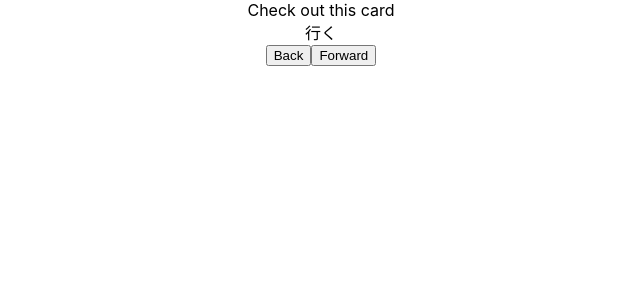
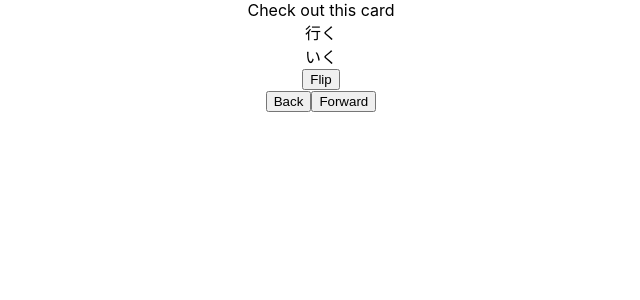
Before and after one commit to licebeam/kaze-app, a React (Create React App) app: page / in a window 1280 px wide. Shown: the top 300 px of the page, without its empty margins (319-959 px from the left). Built offline with nearby package versions, Linux system fonts and the light colour scheme.

Commit message:
adds basic information to cards

```diff
--- a/src/components/Card.jsx
+++ b/src/components/Card.jsx
@@ -1,14 +1,37 @@
 import React, { Component } from 'react';
 
 class Card extends Component {
+  state = { flipped: false }
+
+  flipCard = () => {
+    this.setState({ flipped: !this.state.flipped })
+  }
+
+  componentDidUpdate(prevProps) {
+    if (prevProps.place !== this.props.place) {
+      this.setState({ flipped: false })
+    }
+  }
   render() {
     const { cards, place } = this.props;
+    const { flipped } = this.state;
+
     return (
       <div> Check out this card
-        <div>
-          {cards[place].kan}
-        </div>
-      </div>
+        {flipped ? (
+          <div>
+            {cards[place].english}
+          </div>
+        ) : (
+            <div>
+              {cards[place].kan}
+              <br />
+              {cards[place].tran !== 'null' ? cards[place].tran : null}
+            </div>
+          )
+        }
+        <button onClick={() => this.flipCard()}>Flip</button>
+      </div >
     )
   }
 }
```
